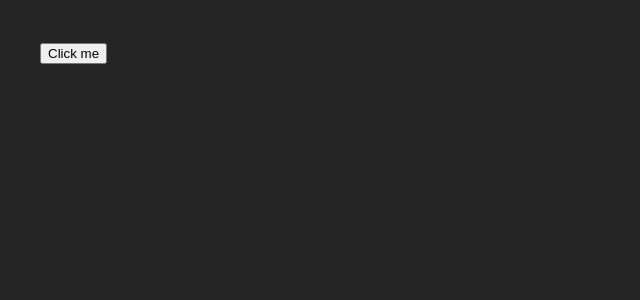
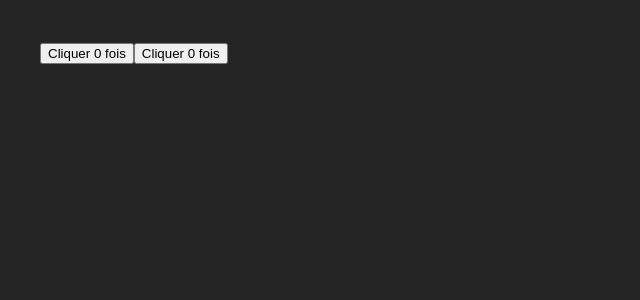
Before and after one commit to b2oba151/my-react-formation, a React (Vite) app: page / in a window 1280 px wide. Shown: the top 300 px of the page, without its empty margins (0-640 px from the left). Built offline with nearby package versions, Linux system fonts and the light colour scheme.

Commit message:
compter_le_nombre_de_fois_où_un_bouton_est_cliqué

```diff
--- a/src/App.jsx
+++ b/src/App.jsx
@@ -3,116 +3,38 @@ import reactLogo from './assets/react.svg';
 import viteLogo from '/vite.svg';
 import './App.css';
 
-/* if */
-// function Greeting() {
-//   const currentHour = new Date().getHours();
-//   let greetingMessage;
 
-//   if (currentHour >= 6 && currentHour < 12) {
-//     greetingMessage = 'Bonjour';
-//   } else if (currentHour >= 12 && currentHour < 18) {
-//     greetingMessage = 'Bonne après-midi';
-//   } else {
-//     greetingMessage = 'Bonne soirée';
-//   }
+/* compter_le_nombre_de_fois_où_un_bouton_est_cliqué  *//*
+  const [a, b] = useState(0);
 
-//   return (
-//     <h2>{greetingMessage}, bienvenue sur notre site !</h2>
-//   );
-// }
+deux choses pour useState:
+l'état actuel ( a),
+et la fonction qui permet de le mettre à jour ( b)
+useState(0) veut dire que l'etat a ete initialiser par 0
+*/
 
-// function MyContent({ user }) { // Utilisation de la destructuration pour extraire user
-//   return (
-//     <div>
-//       <h1>{user.name}</h1>
-//       <img
-//         className="avatar"
-//         src={user.imageUrl}
-//         alt={`Photo de ${user.name}`} // Utilisation de l'interpolation de chaîne
-//         style={{
-//           width: user.imageSize,
-//           height: user.imageSize,
-//         }}
-//       />
-//     </div>
-//   );
-// }
+function MyButton() {
+  const [count, setCount] = useState(0);
 
-// function MyConditionElementNoOk() {
-//   return (
-//     <h3>Condition non vérifiée</h3>
-//   );
-// }
+  function handleClick() {
+    setCount(count + 1);
+  }
 
-// function App() {
-//   const user = {
-//     name: 'Hedy Lamarr',
-//     imageUrl: 'https://i.imgur.com/yXOvdOSs.jpg',
-//     imageSize: 100,
-//   };
+  return (
+    <button onClick={handleClick}>
+      Cliquer {count} fois
+    </button>
+  );
+}
 
 
-//   return (
-//     <div>
-//       <Greeting />
-//       {user ? <MyContent user={user} /> : <MyConditionElementNoOk />}
-//     </div>
-//   );
-// }
-
-
-
-
-
-
-/* liste de produits*/
-
-// const products = [
-//   { title: 'Choux', isFruit: false, id: 1 },
-//   { title: 'Ail', isFruit: false, id: 2 },
-//   { title: 'Pomme', isFruit: true, id: 3 },
-//   { title: 'Orange', isFruit: true, id: 4 },
-// ];
-
-
-//   function ShoppingList() {
-//     //key pour permettre le CRUD facilement apres
-//     const listItems = products.map(product =>
-//       <li
-//         key={product.id}
-//         style={{
-//           color: product.isFruit ? 'magenta' : 'darkgreen'
-//         }}
-//       >
-//         {product.title}
-//       </li>
-//     );
-
-//     return (
-//       <ul>{listItems}</ul>
-//     );
-//   }
-
-// function App() {
-//   return (
-//     <>
-//     {ShoppingList()}
-//     </>
-//   );
-// }
-
-/* repondre aux eenements*/
-function handleClick() {
-  alert('Click effectue');
-}
 
 function App() {
   return (
     <>
-    {/* pas de parenthese apres handleClick  */}
-    <button onClick={handleClick}>
-      Click me
-    </button>
+    <MyButton/>
+    {/* chaque bouton aura son propre etat */}
+    <MyButton/>
     </>
   );
 }
```
